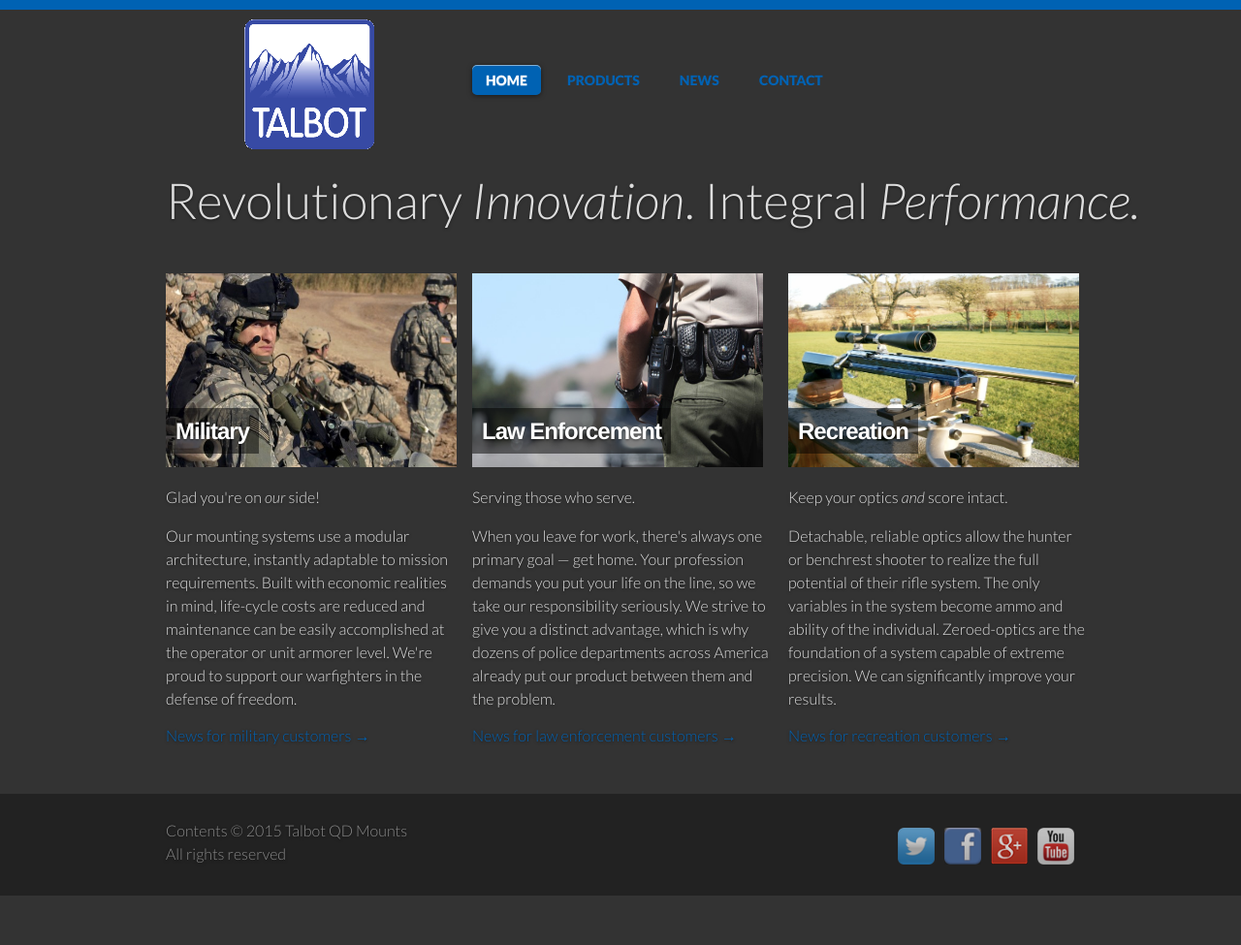
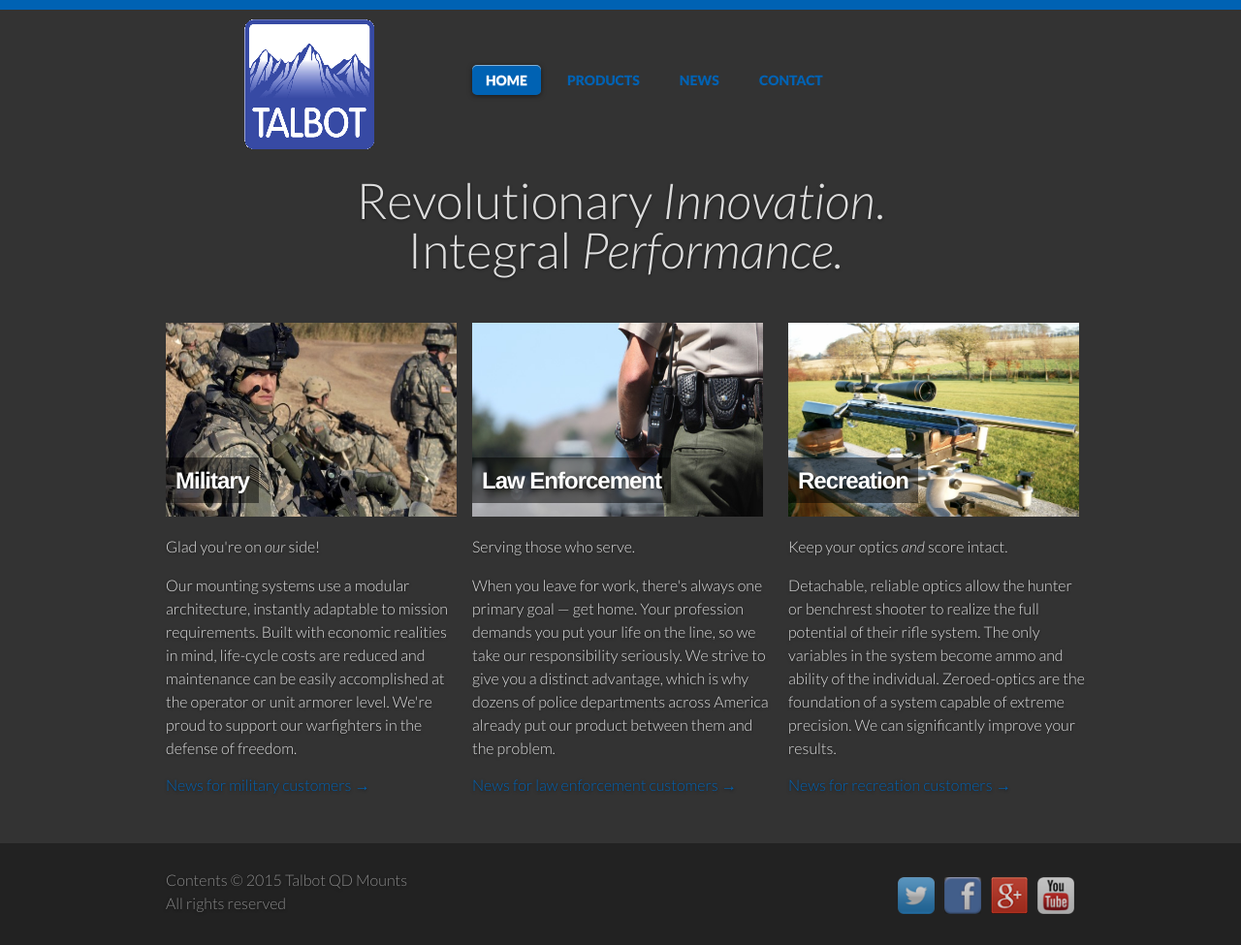
Before and after one commit to qdmounts/qdmounts.github.io, a Jekyll site: the page built from index.html, in a window 1280 px wide. Shown: the whole page at 97% size. Built offline with Jekyll 4.4.1, drawn with Linux system fonts in a browser that asks for light colours; before the commit the page ends 924 px from its top, so only the background shows below that.

Commit message:
added break in slogan

```diff
--- a/index.html
+++ b/index.html
@@ -7,7 +7,7 @@ overview: true
 <section class="intro">
   <div class="grid">
     <div class="unit whole center-on-mobiles">
-      <center><p class="first">Revolutionary&nbsp;<em>Innovation</em>.<span class="hide-on-mobiles">&nbsp;</span><span class="show-on-mobiles"><br></span>Integral&nbsp;<em>Performance.</em></p></center>
+	    <center><p class="first">Revolutionary&nbsp;<em>Innovation</em>.<br><span class="hide-on-mobiles">&nbsp;</span><span class="show-on-mobiles"><br></span>Integral&nbsp;<em>Performance.</em></p></center>
     </div>
   </div>
 </section>
```
